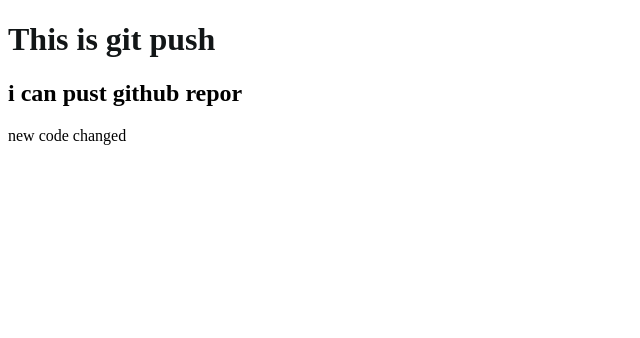
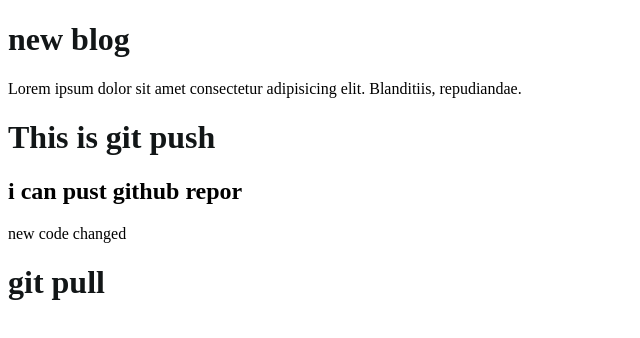
Before and after one commit to saruarnazmul/my-second-repo-start, a plain HTML site: page index.html in a window 1280 px wide. Shown: the whole page, without its empty margins (0-640 px from the left). Drawn offline with Linux system fonts and the light colour scheme.

Commit message:
new blog added

```diff
--- a/index.html
+++ b/index.html
@@ -10,9 +10,15 @@
 </head>
 
 <body>
+    <div>
+        <h1>new blog </h1>
+
+        <p>Lorem ipsum dolor sit amet consectetur adipisicing elit. Blanditiis, repudiandae.</p>
+    </div>
     <h1>This is git push</h1>
     <h2>i can pust github repor</h2>
     <p>new code changed</p>
+    <h1>git pull</h1>
 </body>
 
 </html>
```
Also changed, not shown: start.html (+1 -0 lines).
